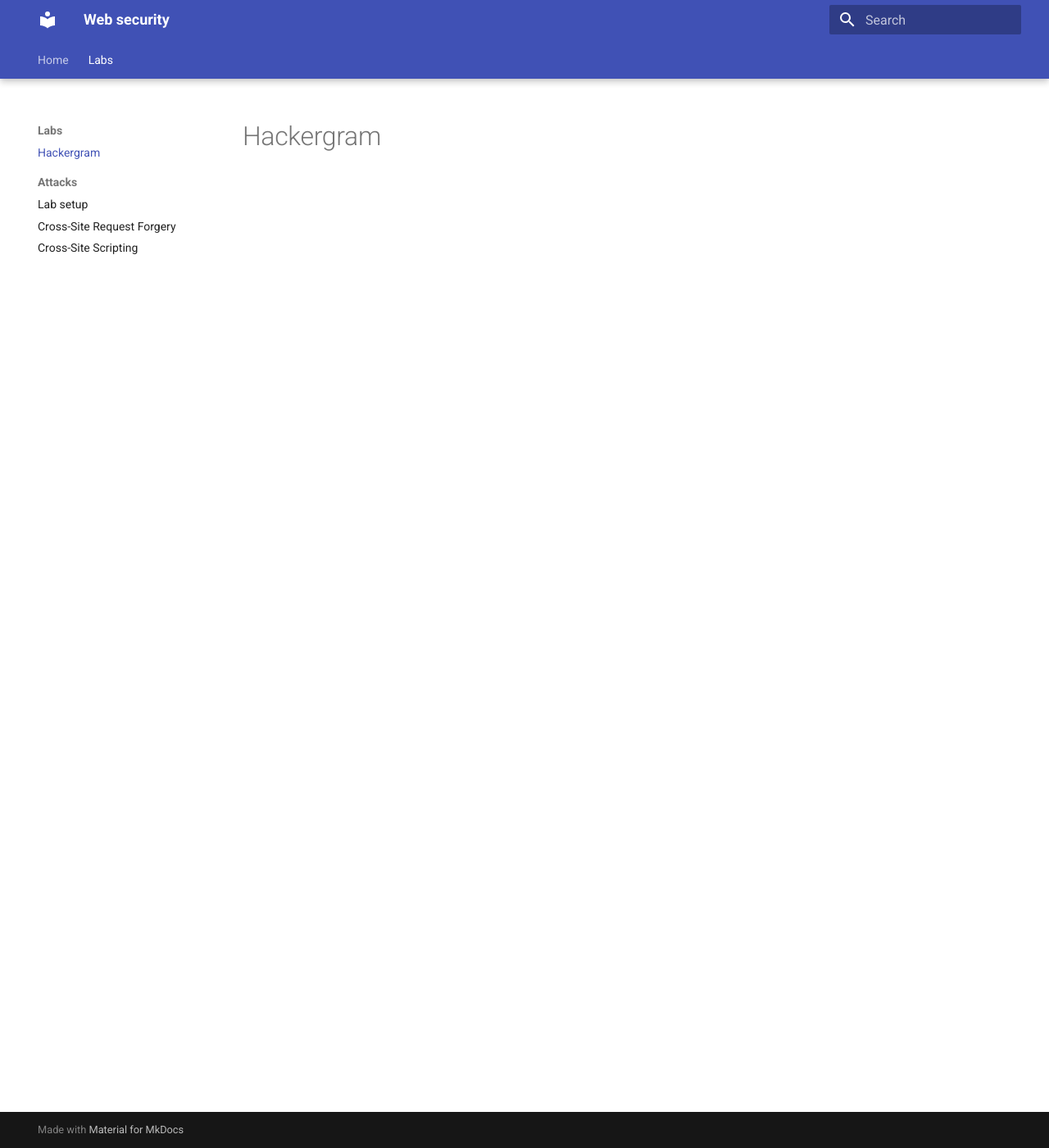
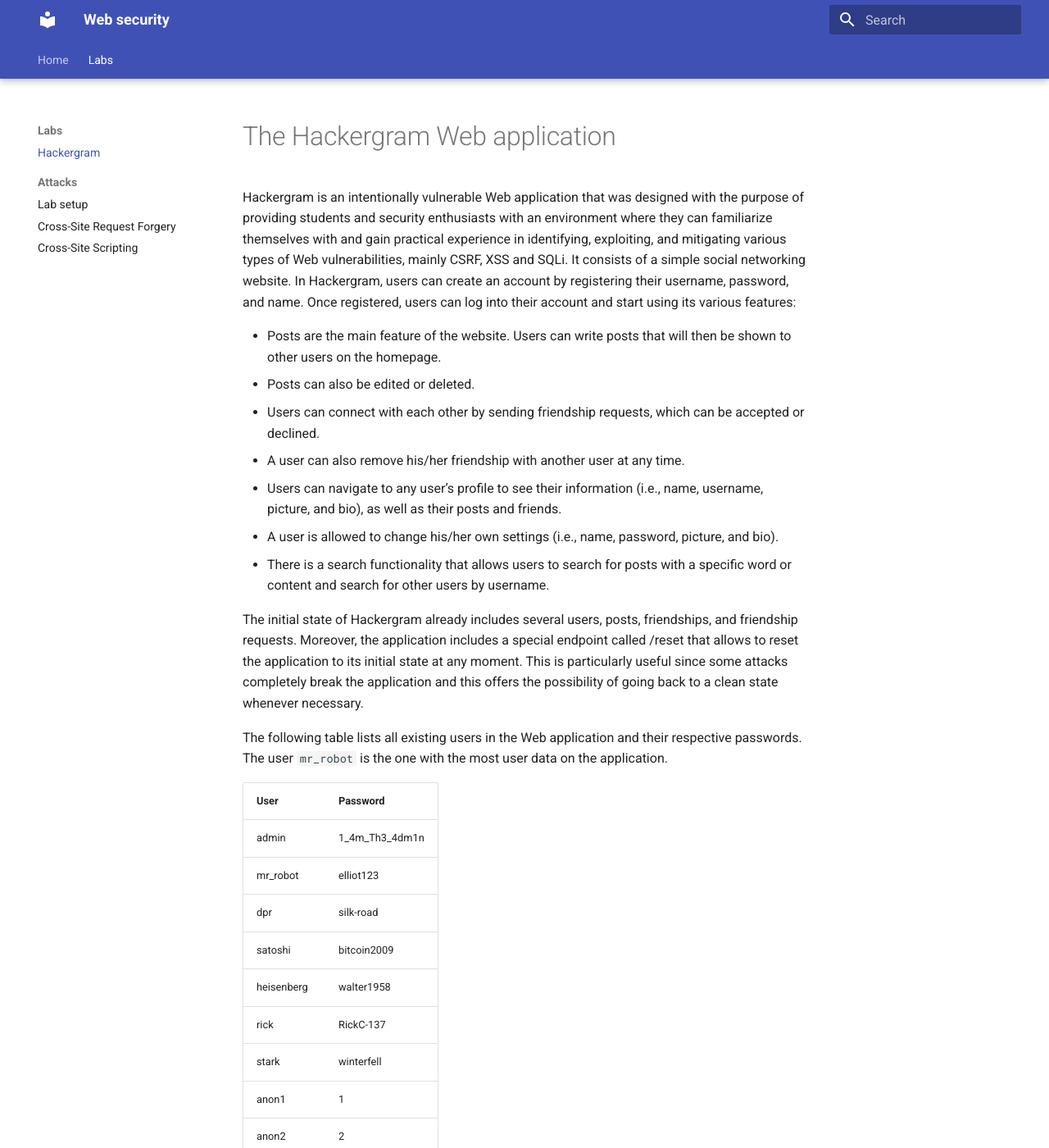
Before and after one commit to netexperiments/websecurity, an MkDocs documentation site: the page built from docs/labs/hackergram.md, in a window 1280 px wide and 1400 px high. Shown: the whole window at 82% size. Built offline with MkDocs 1.6.1 and Material for MkDocs 9.7.7, drawn with Linux system fonts in a browser that asks for light colours.

Commit message:
Seconc commit

````diff
--- a/docs/labs/hackergram.md
+++ b/docs/labs/hackergram.md
@@ -1 +1,28 @@
-# Hackergram
+# The Hackergram Web application
+
+Hackergram is an intentionally vulnerable Web application that was designed with the purpose of providing students and security enthusiasts with an environment where they can familiarize themselves with and gain practical experience in identifying, exploiting, and mitigating various types of Web vulnerabilities, mainly CSRF, XSS and SQLi. It consists of a simple social networking website. In Hackergram, users can create an account by registering their username, password, and name. Once registered, users can log into their account and start using its various features:
+
+* Posts are the main feature of the website. Users can write posts that will then be shown to other users on the homepage.
+* Posts can also be edited or deleted.
+* Users can connect with each other by sending friendship requests, which can be accepted or declined.
+* A user can also remove his/her friendship with another user at any time.
+* Users can navigate to any user’s profile to see their information (i.e., name, username, picture, and bio), as well as their posts and friends.
+* A user is allowed to change his/her own settings (i.e., name, password, picture, and bio).
+* There is a search functionality that allows users to search for posts with a specific word or content and search for other users by username.
+
+The initial state of Hackergram already includes several users, posts, friendships, and friendship requests. Moreover, the application includes a special endpoint called /reset that allows to reset the application to its initial state at any moment. This is particularly useful since some attacks completely break the application and this offers the possibility of going back to a clean state whenever necessary.
+
+The following table lists all existing users in the Web application and their respective passwords. The user ```mr_robot``` is the one with the most user data on the application.
+
+| User	    | Password          |
+|-----------|-------------------|
+| admin     | 1_4m_Th3_4dm1n    |
+|mr_robot   | elliot123         |
+|dpr        | silk-road         |
+|satoshi    | bitcoin2009       |
+|heisenberg | walter1958        |
+|rick       | RickC-137         |
+|stark      | winterfell        |
+|anon1      | 1                 |
+|anon2      | 2                 |
+|anon3      | 3                 |
````
Also changed, not shown: docs/index.md (+2 -1 lines), docs/labs/attacks/csrf.md (+6 -4 lines), docs/labs/attacks/css.md (+12 -10 lines), docs/labs/attacks/lab-setup.md (+5 -3 lines), docs/labs/attacks/user-enumeration.md (deleted, +0 -19 lines), docs/labs/attacks/lab-setup-intra.png (deleted), docs/labs/attacks/lab-setup.png (added), site/labs/attacks/css/index.html, site/search/search_index.json, site/sitemap.xml, 1 other file.
